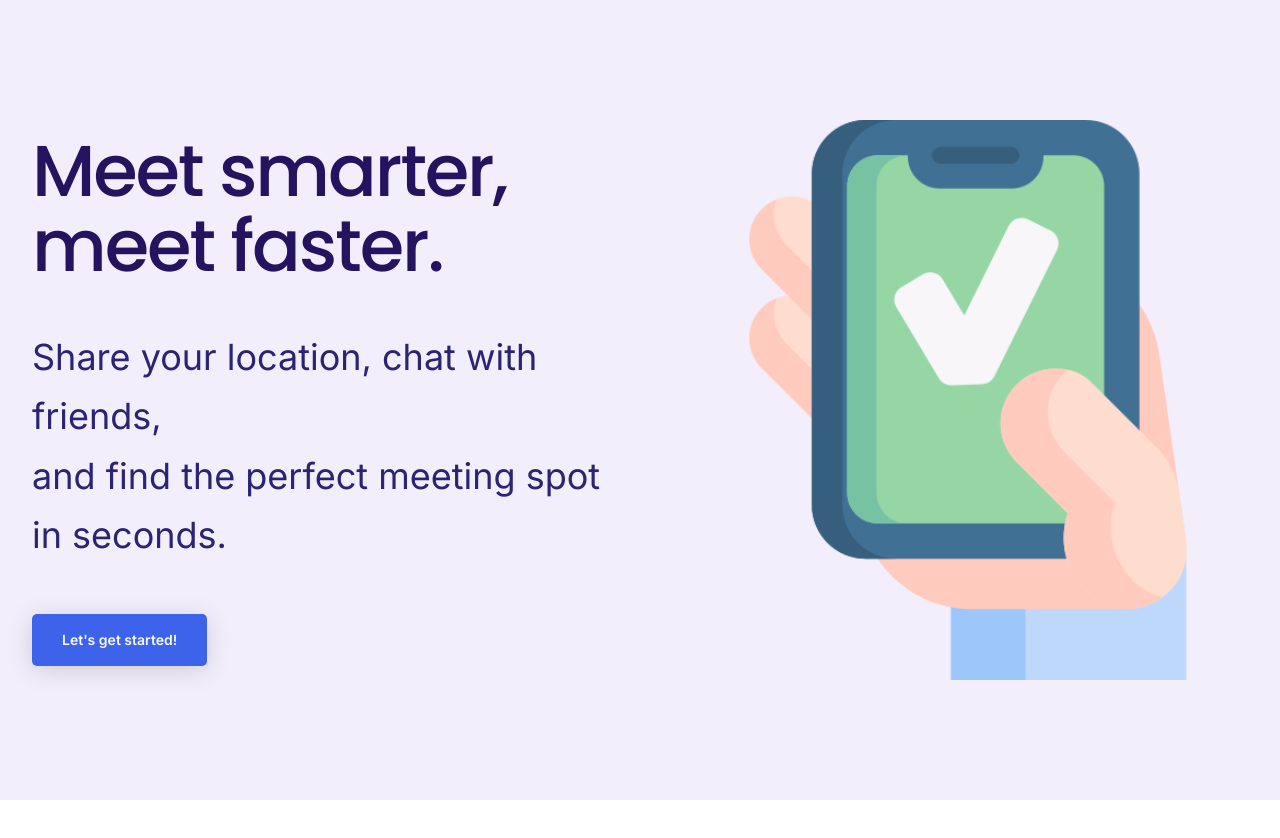
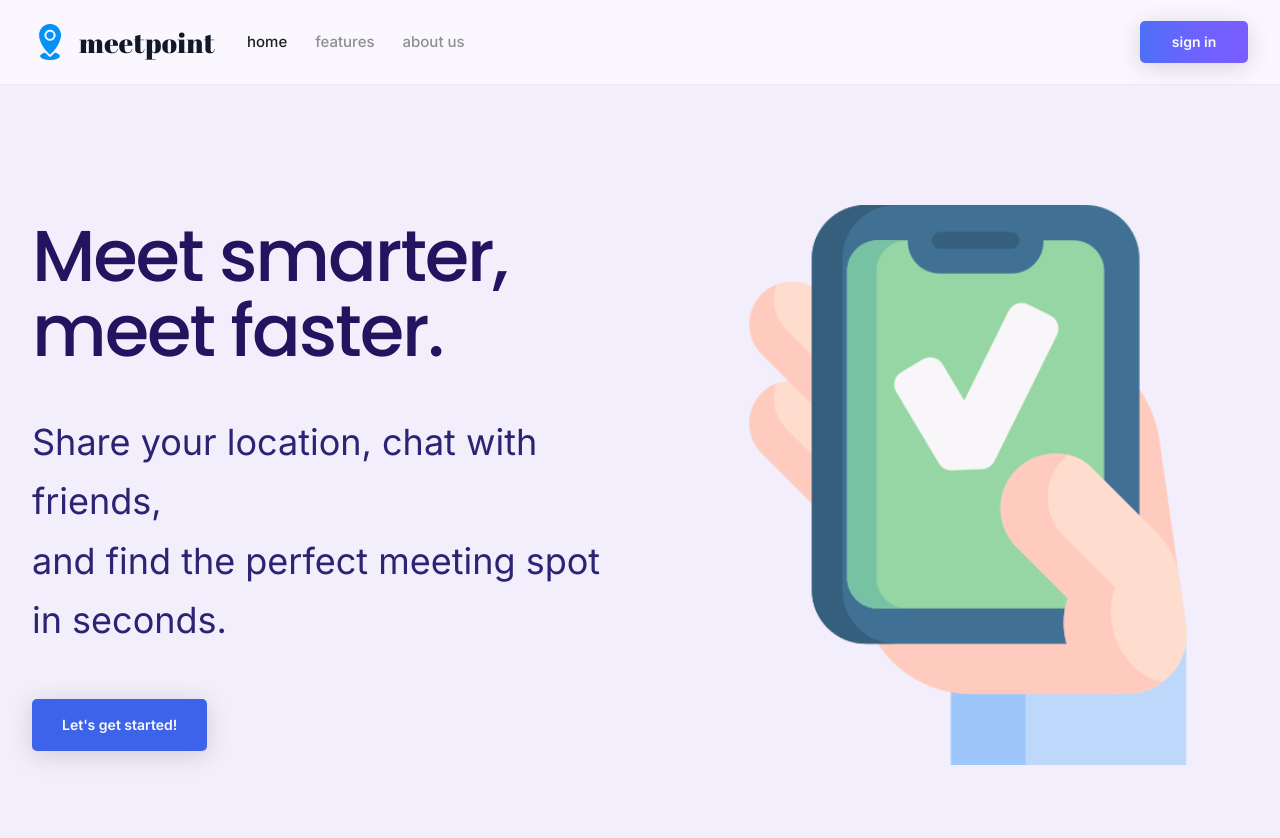
Before and after one commit to sungeun15/meetpoint, a Next.js app: page / in a window 1280 px wide. Shown: the top 838 px of the page. Before the commit the page ends 800 px from the top, so only its background shows below. Built offline with nearby package versions, Linux system fonts and the light colour scheme.

Commit message:
feat: add shared global main header

```diff
--- /dev/null
+++ b/app/components/main-header.tsx
@@ -0,0 +1,80 @@
+"use client";
+
+import Image from "next/image";
+import Link from "next/link";
+import { Abril_Fatface, Inter } from "next/font/google";
+import { usePathname } from "next/navigation";
+
+const abrilFatface = Abril_Fatface({
+    weight: "400",
+    subsets: ["latin"],
+});
+
+const inter = Inter({
+    weight: ["400", "500", "600"],
+    subsets: ["latin"],
+});
+
+const navigationItems = [
+    { href: "/", label: "home" },
+    { href: "/features", label: "features" },
+    { href: "/about", label: "about us" },
+];
+
+const headerConfigByPath: Record<string, { actionLabel: string; actionHref: string }> = {
+    "/login": { actionLabel: "sign up", actionHref: "/signup" },
+    "/signup": { actionLabel: "sign in", actionHref: "/login" },
+};
+
+const gradientBackground =
+    "linear-gradient(90deg, #4e6ff7 0%, #6c63ff 50%, #7b5cff 100%)";
+
+export function MainHeader() {
+    const pathname = usePathname();
+    const headerConfig = headerConfigByPath[pathname] ?? {
+        actionLabel: "sign in",
+        actionHref: "/login",
+    };
+
+    return (
+        <header className="w-full border-b border-[#eee7ff] bg-[#faf7ff] shadow-[0_6px_24px_rgba(113,87,180,0.08)]">
+            <div className="mx-auto flex min-h-[84px] w-full max-w-[1440px] items-center justify-between px-5 sm:px-8 lg:px-8">
+                <div className="flex items-center gap-8">
+                    <Link href="/" className="flex items-center gap-[11px] text-[#1c1d1f]">
+                        <Image
+                            src="/imports/Frame1-2/6bbd22ff4d1f77ee42786bef5cc5ea8b1b2a6028.png"
+                            alt="MeetPoint pin logo"
+                            width={26}
+                            height={36}
+                            priority
+                            className="h-[32px] w-auto sm:h-[36px]"
+                        />
+                        <span className={`${abrilFatface.className} text-[28px] lowercase leading-none tracking-[0.01em] text-[#111827]`}>
+                            meetpoint
+                        </span>
+                    </Link>
+
+                    <nav className={`${inter.className} hidden items-center gap-7 text-[15px] font-medium lowercase text-[#8f8f8f] md:flex`}>
+                        {navigationItems.map(({ href, label }) => (
+                            <Link
+                                key={href}
+                                href={href}
+                                className={pathname === href ? "text-[#1f1f1f]" : "transition-colors hover:text-[#3f3f46]"}
+                            >
+                                {label}
+                            </Link>
+                        ))}
+                    </nav>
+                </div>
+
+                <Link
+                    href={headerConfig.actionHref}
+                    className={`${inter.className} inline-flex min-w-[108px] items-center justify-center rounded-[5px] px-6 py-[14px] text-[14px] font-semibold leading-none text-[#fafafa] shadow-[0px_4px_24.5px_rgba(0,0,0,0.15)] transition-transform hover:-translate-y-0.5`}
+                    style={{ background: gradientBackground }}
+                >
+                    {headerConfig.actionLabel}
+                </Link>
+            </div>
+        </header>
+    );
+}
--- a/app/layout.tsx
+++ b/app/layout.tsx
@@ -1,5 +1,8 @@
 import type { Metadata } from "next";
 import { Geist, Geist_Mono } from "next/font/google";
+
+import { MainHeader } from "@/app/components/main-header";
+
 import "./globals.css";
 
 const geistSans = Geist({
@@ -13,8 +16,8 @@ const geistMono = Geist_Mono({
 });
 
 export const metadata: Metadata = {
-  title: "Create Next App",
-  description: "Generated by create next app",
+  title: "MeetPoint",
+  description: "Meet smarter, meet faster.",
 };
 
 export default function RootLayout({
@@ -27,7 +30,10 @@ export default function RootLayout({
       lang="en"
       className={`${geistSans.variable} ${geistMono.variable} h-full antialiased`}
     >
-      <body className="min-h-full flex flex-col">{children}</body>
+      <body className="flex min-h-screen flex-col">
+        <MainHeader />
+        {children}
+      </body>
     </html>
   );
 }
```
Also changed, not shown: public/imports/Frame1-2/6bbd22ff4d1f77ee42786bef5cc5ea8b1b2a6028.png (added).
